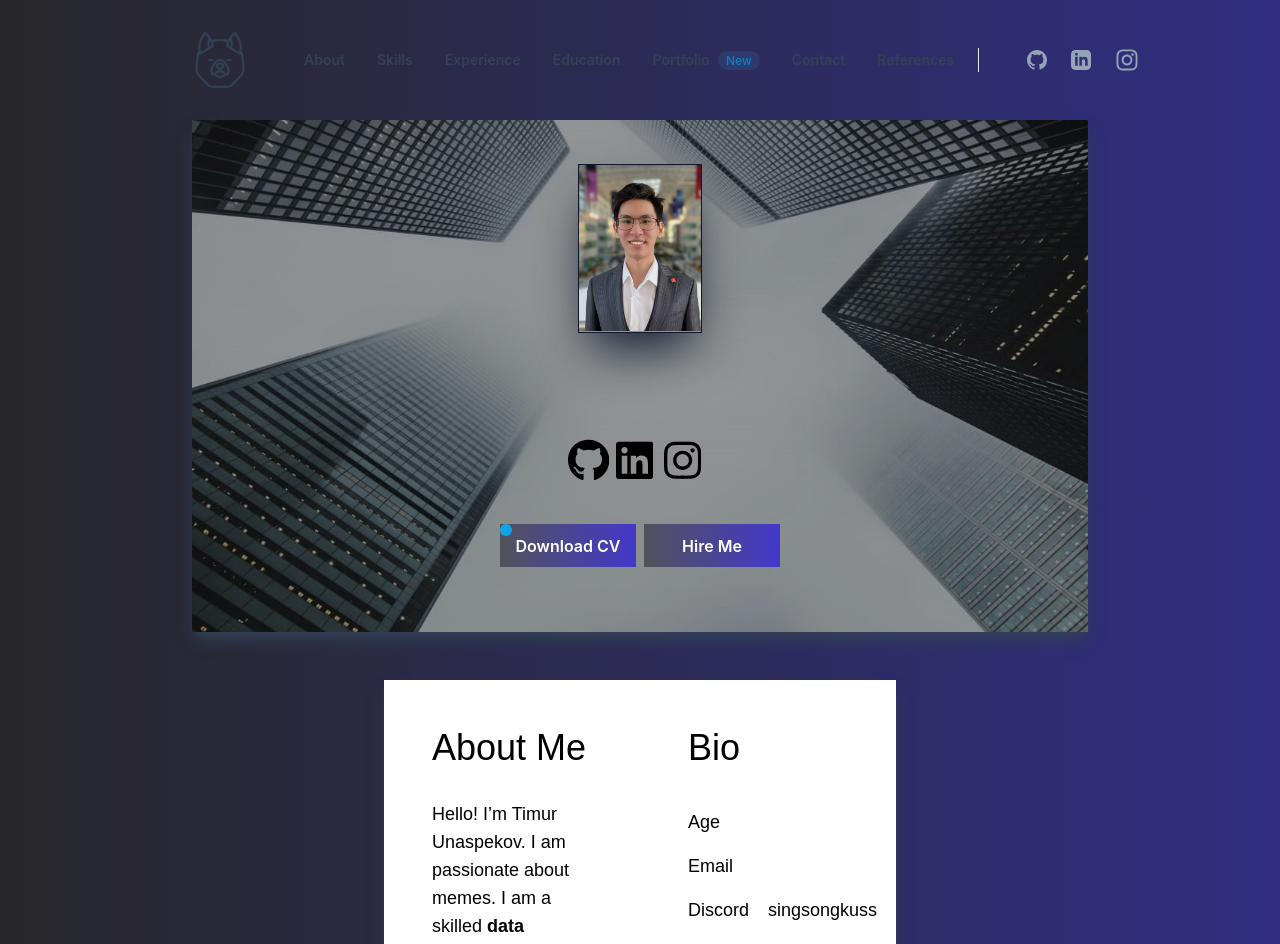
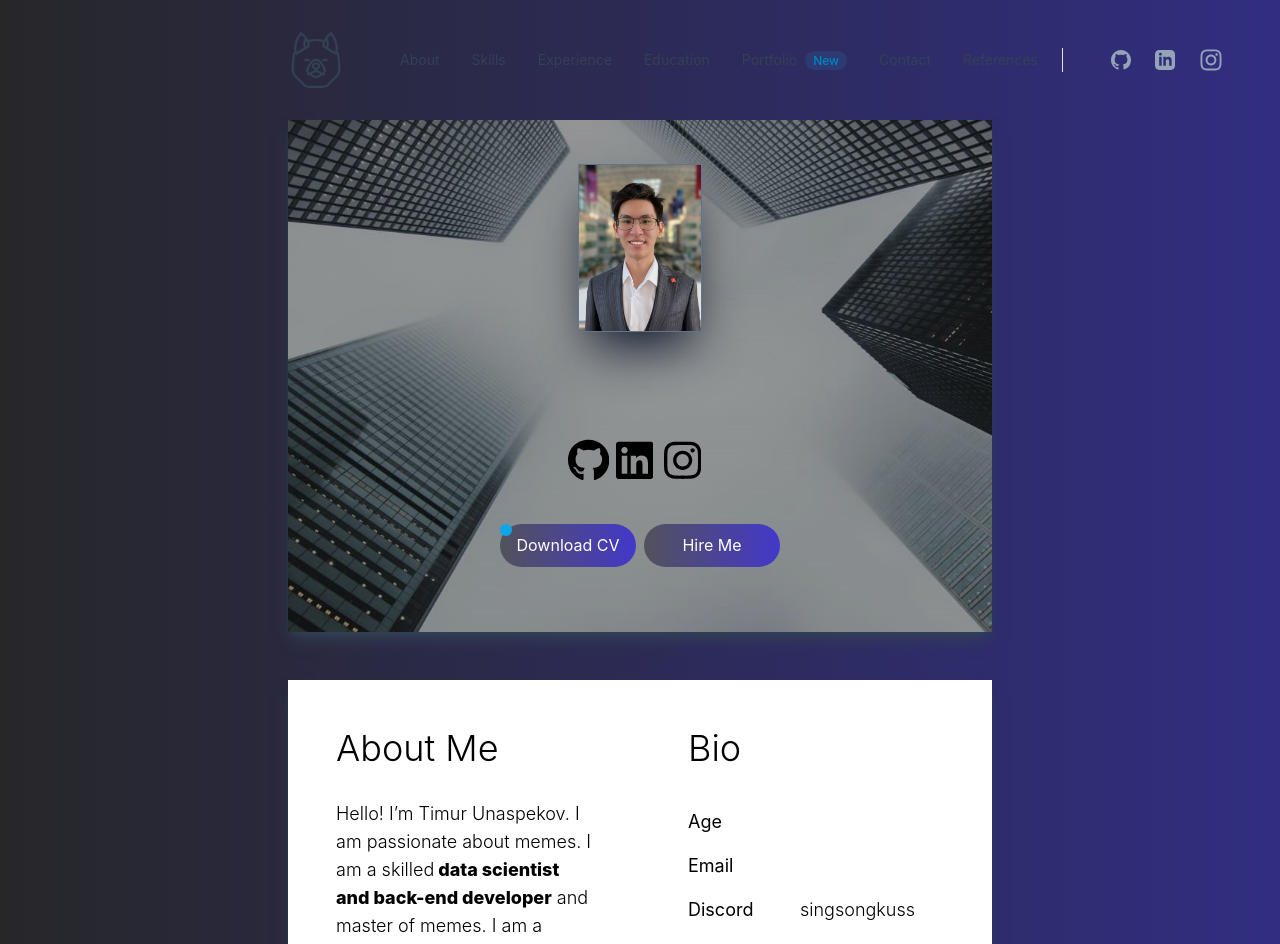
Before and after one commit to TimmyYun/timmyyun, a React (Create React App) app in the folder react-app/: page / in a window 1280 px wide. Shown: the top 944 px of the page. Built offline with nearby package versions, Linux system fonts and the light colour scheme; no server answers.

Commit message:
Front-end v1.3

```diff
--- a/react-app/package.json
+++ b/react-app/package.json
@@ -10,6 +10,7 @@
     "@testing-library/jest-dom": "^5.16.5",
     "@testing-library/react": "^13.4.0",
     "@testing-library/user-event": "^13.5.0",
+    "aos": "^3.0.0-beta.6",
     "react": "^18.2.0",
     "react-dom": "^18.2.0",
     "react-icons": "^4.7.1",
--- a/react-app/src/App.module.scss
+++ b/react-app/src/App.module.scss
@@ -1,14 +1,14 @@
 .section {
-  @apply flex h-128 min-w-fit mx-48 my-2 bg-header_background bg-no-repeat bg-center bg-cover shadow-lg shadow-slate-700 hover:shadow-2xl hover:shadow-slate-600 duration-300;
+  @apply flex h-128 min-w-fit mx-72 my-2 bg-header_background bg-no-repeat bg-center bg-cover shadow-lg shadow-slate-700 hover:shadow-2xl hover:shadow-slate-600 duration-300 font-inter;
   .overlay {
     @apply flex flex-col items-center justify-center w-full h-full;
     .profile_image {
-      @apply object-contain border border-slate-900 h-169 w-124 shadow-2xl shadow-slate-900;
+      @apply object-contain border border-slate-500 h-168 w-124 shadow-2xl shadow-slate-900;
     }
     .profile_text_container {
       @apply flex flex-col h-1/6 w-72 items-center justify-center;
       .profile_text {
-        @apply text-2xl h-1/3 w-full text-center text-white font-semibold;
+        @apply text-2xl h-1/3 w-full text-center text-white font-bold;
       }
       .profile_nav {
         @apply flex flex-row h-1/2 w-1/2;
@@ -19,7 +19,16 @@
       .profile_links {
         @apply flex flex-row h-full w-full items-center;
         .profile_links_item {
-          @apply flex relative h-1/2 w-1/2 mx-1 items-center bg-gradient-to-r from-zinc-600 to-indigo-700 hover:from-zinc-500 hover:to-indigo-600 justify-center duration-500 text-white font-semibold;
+          @apply flex relative h-1/2 w-1/2 mx-1 items-center bg-gradient-to-r from-zinc-600 to-indigo-700 hover:from-zinc-500 hover:to-indigo-600 justify-center duration-500 text-white rounded-3xl;
+          .animatedping {
+            @apply flex h-3 w-3;
+            .dot {
+              @apply animate-ping absolute h-3 w-3 rounded-full bg-sky-400 opacity-75 left-0 top-0;
+            }
+            .ping {
+              @apply absolute rounded-full h-3 w-3 bg-sky-500 left-0 top-0;
+            }
+          }
         }
       }
     }
@@ -52,9 +61,8 @@
 }
 .profile {
   @apply flex flex-col h-full w-full items-center bg-white shadow-lg shadow-slate-600 hover:shadow-2xl hover:shadow-slate-900 duration-300;
-
   .profile_header {
-    @apply flex flex-col items-center justify-center h-1/3 w-full bg-gradient-to-r from-green-400 to-blue-600 ;
+    @apply flex flex-col items-center justify-center h-1/3 w-full bg-gradient-to-r from-green-400 to-blue-600;
     .profile_image {
       @apply object-contain border border-slate-900 h-128 w-128 shadow-2xl shadow-slate-900;
     }
--- a/react-app/src/components/Header.js
+++ b/react-app/src/components/Header.js
@@ -4,7 +4,7 @@ import styles from "../App.module.scss";
 import { FaInstagram } from "react-icons/fa";
 const Header = () => {
   return (
-    <header className="w-auto max-w-full p-0 min-w-fit h-fit mx-48 flex flex-row flex-auto items-center my-8 justify-between">
+    <header className="w-auto max-w-full p-0 min-w-fit h-fit mx-72 flex flex-row flex-auto items-center my-8 justify-between font-inter">
 
       <div className="self-auto flex w-28 rounded-lg text-base text-white">
         <Link
@@ -77,7 +77,7 @@ const Header = () => {
         </Link>
       </div>
       <div className="relative hidden lg:flex items-center ml-auto">
-        <nav className="text-sm leading-6 font-semibold text-slate-700 dark:text-slate-200">
+        <nav className="text-sm leading-6 text-slate-700 dark:text-slate-200">
           <ul className="flex space-x-8">
             <li>
               <a
--- a/react-app/src/index.css
+++ b/react-app/src/index.css
@@ -4,6 +4,7 @@
 @import url("https://fonts.googleapis.com/css2?family=Bank+Gothic&display=swap");
 @import url("https://fonts.googleapis.com/css2?family=Poppins&display=swap");
 @import url("https://fonts.googleapis.com/css2?family=Orbitron&display=swap");
+@import url("https://fonts.googleapis.com/css2?family=Inter&display=swap");
 
 body {
   @apply bg-gradient-to-r from-zinc-800 to-indigo-900;
--- a/react-app/src/pages/ProfilePage.js
+++ b/react-app/src/pages/ProfilePage.js
@@ -1,6 +1,8 @@
 import React, { useState, useEffect } from "react";
 import ProjectsListPage from "./ProjectsListPage";
 import ReactDOM from "react-dom";
+import AOS from "aos";
+import "aos/dist/aos.css";
 import {
   FaGithub,
   FaInstagram,
@@ -18,6 +20,7 @@ const ProfilePage = () => {
   let [profile, setProfile] = useState([]);
 
   useEffect(() => {
+    AOS.init();
     getProfile();
   }, []);
 
@@ -36,13 +39,21 @@ const ProfilePage = () => {
             className={styles.profile_image}
             alt="profile_picture"
           />
-          <div className={styles.profile_text_container}>
+          <div
+            className={styles.profile_text_container}
+            data-aos="zoom-in"
+            data-aos-delay="0"
+          >
             <div className={styles.profile_text}>
               {profile.name} {profile.surname}
             </div>
             <div className={styles.profile_text}>{profile.title}</div>
           </div>
-          <div className={styles.profile_text_container}>
+          <div
+            className={styles.profile_text_container}
+            data-aos="zoom-in"
+            data-aos-delay="200"
+          >
             <div className={styles.profile_nav}>
               <div className={styles.profile_nav_item}>
                 <a href="https://github.com/TimmyYun" title="Github">
@@ -75,12 +86,13 @@ const ProfilePage = () => {
                 data-aos="fade-right"
                 data-aos-delay="700"
               >
-                <span className="flex h-3 w-3">
-                  <span className="animate-ping absolute h-3 w-3 rounded-full bg-sky-400 opacity-75 left-0 top-0 "></span>
-                  <span className="absolute rounded-full h-3 w-3 bg-sky-500 left-0 top-0"></span>
+                <span className={styles.animatedping}>
+                  <span className={styles.dot}></span>
+                  <span className={styles.ping}></span>
                 </span>
-                <div className="absolute font-semibold">Download CV</div>
+                <div className="absolute">Download CV</div>
               </a>
+
               <a
                 className={styles.profile_links_item}
                 href="#contact"
@@ -93,16 +105,19 @@ const ProfilePage = () => {
           </div>
         </div>
       </div>
-      <div className="flex h-96 min-w-fit mx-96 my-12  shadow-lg shadow-slate-700 hover:shadow-2xl hover:shadow-slate-600 duration-300">
-        <div className="shadow-1-strong bg-white " id="about">
-          <div className="flex flex-row font-poppins">
+      <div className="flex h-96 min-w-fit mx-72 my-12  shadow-lg shadow-slate-700 hover:shadow-2xl hover:shadow-slate-600 duration-300">
+        <div className="flex shadow-1-strong bg-white " id="about">
+          <div className="flex flex-row font-inter">
             <div className="w-1/2 p-12 font-light text-lg">
               <h2 className="text-4xl mb-8">About Me</h2>
               <p>
                 Hello! I’m Timur Unaspekov. I am passionate about memes. I am a
                 skilled
-                <strong className="font-extrabold"> data scientist and back-end developer</strong> and
-                master of memes. I am a quick learner and a team worker that
+                <strong className="font-extrabold">
+                  {" "}
+                  data scientist and back-end developer
+                </strong>{" "}
+                and master of memes. I am a quick learner and a team worker that
                 gets the job done.
               </p>
               <p>
@@ -110,9 +125,9 @@ const ProfilePage = () => {
                 maximize timely deliverables for real-time schemas.
               </p>
             </div>
-            <div className="w-1/2 p-12 font-light text-lg">
+            <div className="flex w-1/2 p-12 font-light text-lg">
               <div className="flex flex-col">
-                <h2 className="text-4xl mb-8">Bio</h2>
+                <h2 className="flex text-4xl mb-8">Bio</h2>
                 <div className="flex flex-row my-2">
                   <div className="w-28">
                     <strong>Age</strong>
@@ -150,7 +165,6 @@ const ProfilePage = () => {
           </div>
         </div>
       </div>
-      <ProjectsListPage />
     </div>
   );
 };
--- a/react-app/tailwind.config.js
+++ b/react-app/tailwind.config.js
@@ -7,6 +7,7 @@ module.exports = {
         'bankgothic': ['Bank Gothic', 'sans-serif'],
         'poppins': ['Poppins', 'sans-serif'],
         'orbitron': ['Orbitron', 'sans-serif'],
+        'inter': ['Inter', 'sans-serif'],
       },
       backgroundImage: {
         header_background: "url('images/header-background.jpg')",
@@ -15,6 +16,7 @@ module.exports = {
       spacing: {
         '124': '124px',
         '128': '32rem',
+        '168': '168px',
         '169': '169px',
         '256': '64rem',
       }
```
Also changed, not shown: 1 other file (tests, documents, lock files or other folders).
